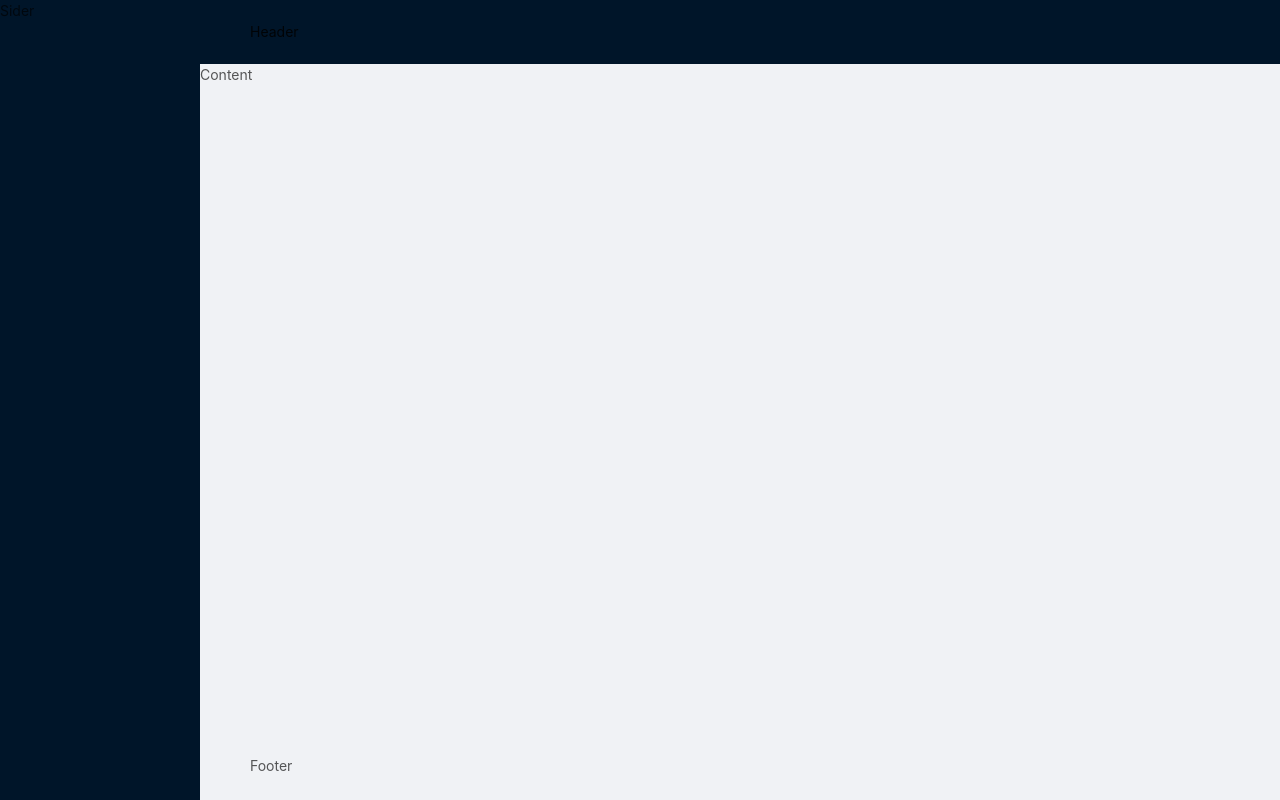
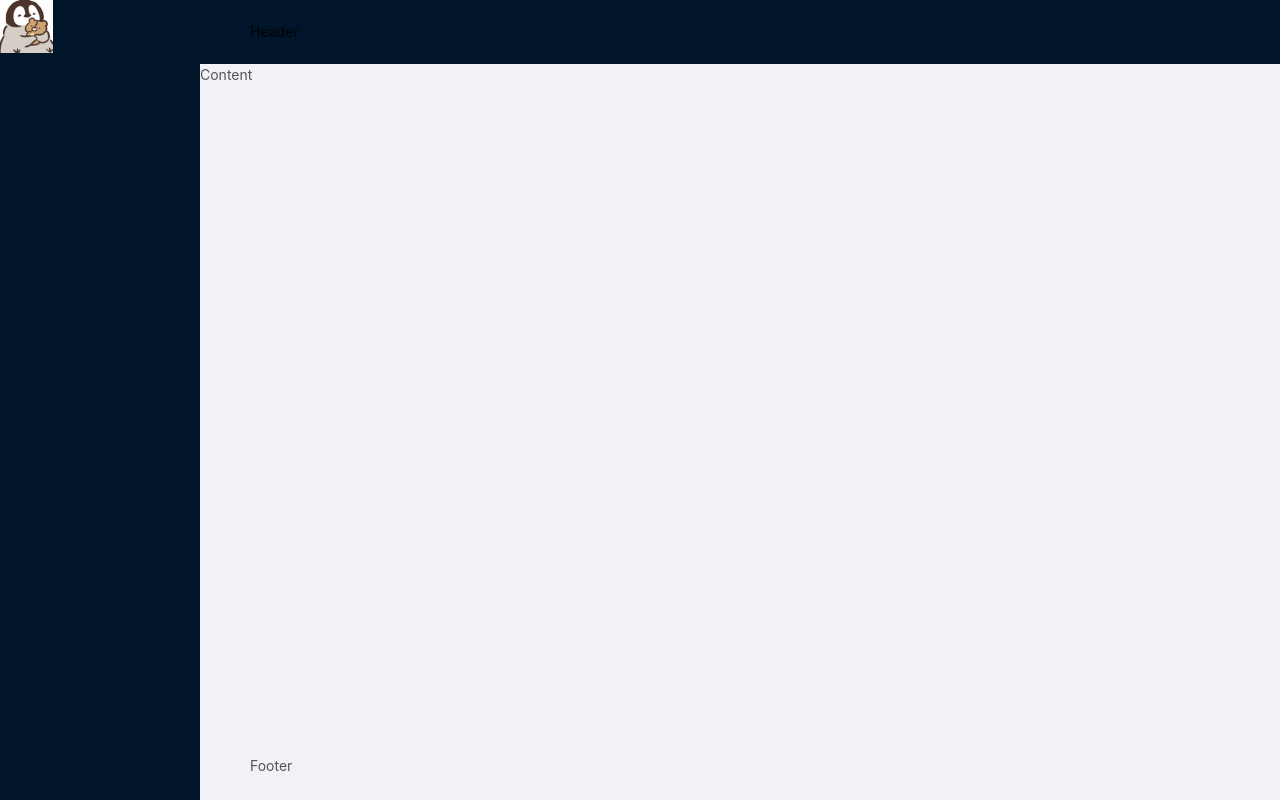
Before and after one commit to StarFireeee/financial-data-zh, a Vue app: page /dashboard in a window 1280 px wide. Built offline with nearby package versions, Linux system fonts and the light colour scheme.

Commit message:
添加logo

```diff
--- a/src/layout/components/Sidebar/Logo.vue
+++ b/src/layout/components/Sidebar/Logo.vue
@@ -1,12 +1,20 @@
 <template>
-  <div>
-
+  <div class="sidebar-logo-container">
+    <router-link to='/'>
+      <img :src="src" class="sidebarlogo">
+    </router-link>
   </div>
 </template>
 
 <script>
 export default {
-
+  name: 'SidebarLogo',
+  data() {
+    return {
+      title: '星火系统',
+      src: require('@/assets/logo-02.png')
+    }
+  }
 }
 </script>
 
--- a/src/layout/components/Sidebar/index.vue
+++ b/src/layout/components/Sidebar/index.vue
@@ -1,16 +1,14 @@
 <template>
   <div>
-
+    <Logo />
   </div>
 </template>
 
 <script>
+import Logo from './Logo'
 export default {
-  name: 'SidebarLogo',
-  data() {
-    return {
-      title: '星火系统'
-    }
+  components: {
+    Logo
   }
 }
 </script>
--- a/src/layout/components/index.js
+++ b/src/layout/components/index.js
@@ -0,0 +1 @@
+export { default as Sidebar } from './Sidebar/index.vue'
--- a/src/layout/index.vue
+++ b/src/layout/index.vue
@@ -1,6 +1,6 @@
 <template>
     <a-layout class='layout-wrapper'>
-      <a-layout-sider>Sider</a-layout-sider>
+      <a-layout-sider><Sidebar /></a-layout-sider>
       <a-layout>
         <a-layout-header>Header</a-layout-header>
         <a-layout-content>Content</a-layout-content>
@@ -10,8 +10,12 @@
 </template>
 
 <script>
+import { Sidebar } from './components'
 export default {
-
+  name: 'Layout',
+  components: {
+    Sidebar
+  }
 }
 </script>
 
```
Also changed, not shown: src/assets/logo-02.png (added).
